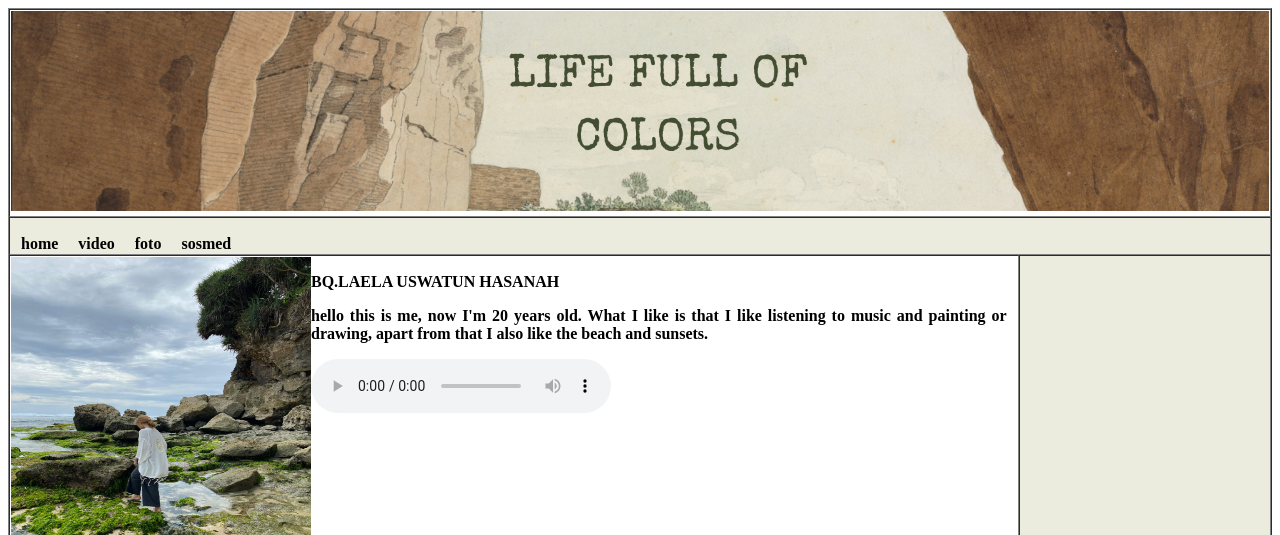
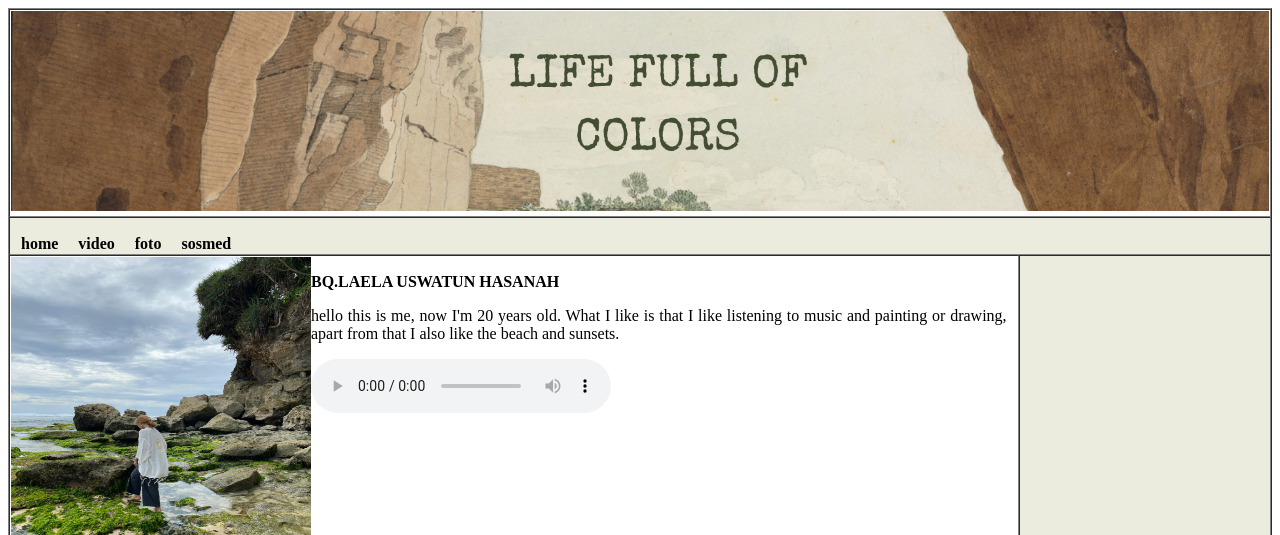
Before and after one commit to Laela10/Laela10.github.io, a plain HTML site: page index.html in a window 1280 px wide. Shown: the top 535 px of the page. Drawn offline with Linux system fonts and the light colour scheme.

Commit message:
Update index.html

```diff
--- a/index.html
+++ b/index.html
@@ -71,7 +71,7 @@
 		<tr>
 			<td id="Content">
 				<img  src="foto/image.jpeg">
-				<P><B>BQ.LAELA USWATUN HASANAH
+				<P><B>BQ.LAELA USWATUN HASANAH </B>
 				<p>
 					hello this is me, now I'm 20 years old. What I like is that I like listening to music and painting or drawing, apart from that I also like the beach and sunsets.
 
```
